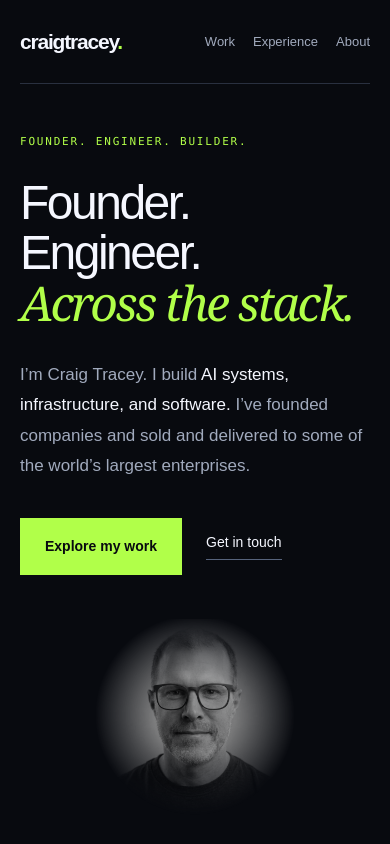
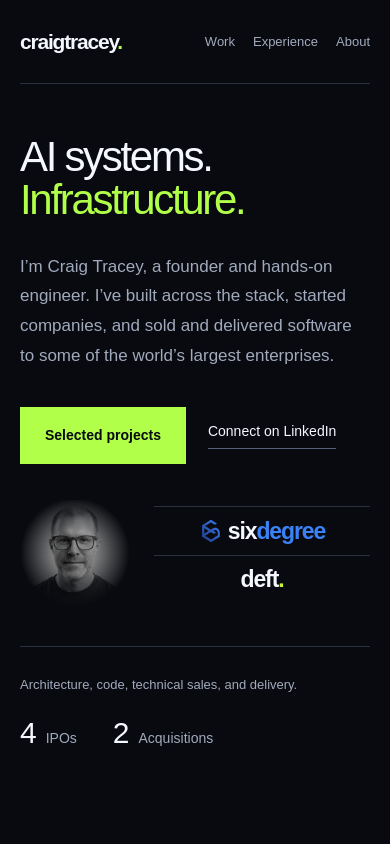
Before and after one commit to craigtracey/craigtracey.com, a Next.js app: page / in a window 390 px wide. Shown: the top 844 px of the page. Built offline with nearby package versions, Linux system fonts and the light colour scheme.

Commit message:
Refine hero and remove eyebrow labels

```diff
--- a/src/app/globals.css
+++ b/src/app/globals.css
@@ -820,3 +820,79 @@ em {
 .career-milestones > div { display: flex; flex-direction: column; gap: 8px; }
 .career-milestones dt { font-size: 14px; color: var(--muted); }
 .career-milestones dd { order: -1; margin: 0; font-size: 42px; line-height: 1; letter-spacing: -1.5px; color: var(--foreground); }
+
+/* Hero: lead with technical focus, with current projects beside the portrait. */
+.hero {
+  grid-template-columns: minmax(0, 1fr) 280px;
+  column-gap: 80px;
+  row-gap: 56px;
+  padding-top: 88px;
+}
+.hero h1 {
+  font-size: clamp(48px, 6.6vw, 92px);
+  line-height: 1.02;
+  letter-spacing: -.055em;
+  font-weight: 500;
+  margin-bottom: 30px;
+}
+.hero h1 > span { color: var(--accent); }
+.hero-description { max-width: 560px; line-height: 1.75; }
+.hero .current-work {
+  display: flex;
+  flex-direction: column;
+  width: 100%;
+  max-width: 280px;
+  padding: 0;
+  gap: 0;
+}
+.hero .portrait { width: 220px; margin-bottom: 16px; }
+.hero-projects { width: 100%; padding-inline: 20px; }
+.hero-projects .eyebrow { margin-bottom: 12px; }
+.hero .hero-projects > a {
+  display: flex;
+  width: 100%;
+  padding-block: 16px;
+  align-items: center;
+  border-top: 1px solid var(--line);
+}
+.hero .hero-projects > a > .project-brand { font-size: inherit; }
+.hero .current-work .brand-wordmark { font-size: 25px; }
+.hero-footnote { margin-top: 0; padding-block: 28px; }
+.hero-footnote > .career-milestones {
+  border: 0;
+  margin: 0;
+  padding: 0;
+  gap: 40px;
+}
+.hero-footnote .career-milestones > div { flex-direction: row; align-items: baseline; gap: 10px; }
+.hero-footnote .career-milestones dd { font-size: 30px; letter-spacing: -1px; }
+.hero-footnote .career-milestones dt { font-size: 14px; }
+@media (max-width: 1000px) {
+  .hero { grid-template-columns: minmax(0, 1fr) 230px; column-gap: 36px; }
+  .hero .portrait { width: 200px; }
+  .hero-projects { padding-inline: 8px; }
+}
+@media (max-width: 760px) {
+  .hero { grid-template-columns: 1fr; padding-top: 52px; row-gap: 36px; }
+  .hero h1 { font-size: clamp(42px, 10vw, 70px); }
+  .hero .eyebrow { font-size: 10px; letter-spacing: 1.2px; }
+  .hero-description { font-size: 17px; }
+  .hero-actions { gap: 22px; }
+  .hero .current-work {
+    display: grid;
+    grid-template-columns: 110px minmax(0, 1fr);
+    max-width: none;
+    gap: 24px;
+    align-items: center;
+  }
+  .hero .portrait { grid-column: auto; width: 110px; margin: 0; }
+  .hero-projects { padding: 0; }
+  .hero .hero-projects > a { padding-block: 12px; }
+  .hero .current-work .brand-wordmark { font-size: 23px; }
+  .hero-footnote { align-items: flex-start; gap: 24px; }
+  .hero-footnote > .career-milestones { gap: 36px; }
+}
+
+.hero-actions { flex-wrap: wrap; }
+.hero-actions .button,
+.hero-actions .text-link { white-space: nowrap; }
--- a/src/app/page.tsx
+++ b/src/app/page.tsx
@@ -47,7 +47,7 @@ function ProjectBrand({ name }: { name: string }) {
   const isSixDegree = name === "SixDegree";
   return (
     <span className={`project-brand ${isSixDegree ? "brand-sixdegree" : "brand-deft"}`}>
-      <Image src={`/logos/${isSixDegree ? "sixdegree" : "deft-mark"}.svg`} alt="" width={36} height={36} unoptimized />
+      {isSixDegree && <Image src="/logos/sixdegree.svg" alt="" width={36} height={36} unoptimized />}
       <span className="brand-wordmark">{isSixDegree ? <><span>six</span><span className="brand-blue">degree</span></> : <>deft<span className="brand-lime">.</span></>}</span>
     </span>
   );
@@ -65,54 +65,56 @@ export default function Home() {
       <main id="main">
         <section className="hero shell" aria-labelledby="hero-title">
           <div className="hero-copy">
-            <p className="eyebrow">FOUNDER. ENGINEER. BUILDER.</p>
-            <h1 id="hero-title">Founder.<br />Engineer.<br /><em>Across the stack.</em></h1>
-            <p className="hero-description">I’m Craig Tracey. I build <strong>AI systems, infrastructure, and software.</strong> I’ve founded companies and sold and delivered to some of the world’s largest enterprises.</p>
-            <div className="hero-actions"><a className="button" href="#work">Explore my work</a><a className="text-link" href={CONTACT_URL}>Get in touch</a></div>
+            <h1 id="hero-title">AI systems.<br /><span>Infrastructure.</span></h1>
+            <p className="hero-description">I’m Craig Tracey, a founder and hands-on engineer. I’ve built across the stack, started companies, and sold and delivered software to some of the world’s largest enterprises.</p>
+            <div className="hero-actions"><a className="button" href="#work">Selected projects</a><a className="text-link" href={CONTACT_URL}>Connect on LinkedIn</a></div>
           </div>
           <aside className="current-work" aria-label="Craig Tracey and current projects">
             <Image className="portrait" src="/images/craig-tracey.webp" alt="Craig Tracey" width={720} height={720} priority unoptimized />
-            <p className="eyebrow">CURRENTLY BUILDING</p>
-            <a href="https://sixdegree.ai"><strong><ProjectBrand name="SixDegree" /></strong><span>Enterprise context for AI</span></a>
-            <a href="https://deft.io"><strong><ProjectBrand name="Deft" /></strong><span>AI for customer conversations</span></a>
+            <div className="hero-projects">
+              <a href="https://sixdegree.ai" aria-label="Visit SixDegree"><ProjectBrand name="SixDegree" /></a>
+              <a href="https://deft.io" aria-label="Visit Deft"><ProjectBrand name="Deft" /></a>
+            </div>
           </aside>
-          <div className="hero-footnote"><span>AI / INFRASTRUCTURE / SOFTWARE</span><p>Architecture, code, technical sales, and delivery.</p></div>
+          <div className="hero-footnote">
+            <p>Architecture, code, technical sales, and delivery.</p>
+            <dl className="career-milestones" aria-label="Career milestones"><div><dt>IPOs</dt><dd>4</dd></div><div><dt>Acquisitions</dt><dd>2</dd></div></dl>
+          </div>
         </section>
 
         <section className="introduction shell" aria-labelledby="intro-title">
-          <p className="eyebrow">BACKGROUND</p>
           <h2 id="intro-title">From the code<br /><span>to the customer.</span></h2>
-          <div className="intro-copy"><p>My experience spans every layer of the stack, from infrastructure and platforms to applications and AI. I’ve founded companies, written the code, and sold and delivered to some of the largest companies in the world.</p><p>I work across architecture, implementation, technical sales, and customer delivery. I’m comfortable writing code and working through requirements with a customer’s engineering team.</p><dl className="career-milestones" aria-label="Career milestones"><div><dt>IPOs</dt><dd>4</dd></div><div><dt>Acquisitions</dt><dd>2</dd></div></dl></div>
+          <div className="intro-copy"><p>My experience spans every layer of the stack, from infrastructure and platforms to applications and AI. I’ve founded companies, written the code, and sold and delivered to some of the largest companies in the world.</p><p>I work across architecture, implementation, technical sales, and customer delivery. I’m comfortable writing code and working through requirements with a customer’s engineering team.</p></div>
         </section>
 
         <section id="work" className="work section shell" aria-labelledby="work-title">
-          <div className="section-heading"><div><p className="eyebrow">PROJECTS</p><h2 id="work-title">Selected projects<span>.</span></h2></div><p>A few things I’ve been building.</p></div>
+          <div className="section-heading"><div><h2 id="work-title">Selected projects<span>.</span></h2></div><p>A few things I’ve been building.</p></div>
           <div className="project-grid">{projects.map((project) => (
             <article className="project" key={project.name}>
               <a className={`project-banner ${project.className}`} href={project.url} aria-label={`Visit ${project.name}`}><Image src={`/images/${project.className}.webp`} alt={`${project.name} website showing the product`} width={1200} height={project.className === "sixdegree" ? 667 : 608} loading="lazy" unoptimized /></a>
-              <div className="project-body"><p className="project-category">{project.category}</p><h3><span className="sr-only">{project.name}</span><span aria-hidden="true"><ProjectBrand name={project.name} /></span></h3><p className="project-description">{project.description}</p><div className="tags">{project.tags.map(tag=><span key={tag}>{tag}</span>)}</div><p className="project-detail">{project.detail}</p><a className="project-visit text-link" href={project.url}>Visit {project.domain}</a></div>
+              <div className="project-body"><h3><span className="sr-only">{project.name}</span><span aria-hidden="true"><ProjectBrand name={project.name} /></span></h3><p className="project-description">{project.description}</p><div className="tags">{project.tags.map(tag=><span key={tag}>{tag}</span>)}</div><p className="project-detail">{project.detail}</p><a className="project-visit text-link" href={project.url}>Visit {project.domain}</a></div>
             </article>
           ))}</div>
         </section>
 
         <section id="experience" className="experience section shell" aria-labelledby="experience-title">
-          <div className="section-heading"><div><p className="eyebrow">EXPERIENCE</p><h2 id="experience-title">Where I’ve worked<span>.</span></h2></div><p>Infrastructure, platforms, and enterprise software.</p></div>
+          <div className="section-heading"><div><h2 id="experience-title">Where I’ve worked<span>.</span></h2></div><p>Infrastructure, platforms, and enterprise software.</p></div>
           <ul className="company-list">{companies.map(company => <li key={company.name}><span className="company-mark">{company.logo && <Image src={company.logo} alt={company.wordmark ? company.name : ""} width={160} height={50} unoptimized loading="lazy" />}{!company.wordmark && <span>{company.name}</span>}</span></li>)}</ul>
         </section>
 
-        <section id="expertise" className="expertise section" aria-labelledby="expertise-title"><div className="shell"><div className="section-heading"><div><p className="eyebrow">EXPERTISE</p><h2 id="expertise-title">Areas of focus<span>.</span></h2></div><p>AI, infrastructure, and enterprise software.</p></div><div className="expertise-grid">{expertise.map(item=><article key={item.title}><div className="expertise-rule" /><h3>{item.title}</h3><p>{item.text}</p><span className="expertise-tags">{item.tags}</span></article>)}</div></div></section>
+        <section id="expertise" className="expertise section" aria-labelledby="expertise-title"><div className="shell"><div className="section-heading"><div><h2 id="expertise-title">Areas of focus<span>.</span></h2></div><p>AI, infrastructure, and enterprise software.</p></div><div className="expertise-grid">{expertise.map(item=><article key={item.title}><div className="expertise-rule" /><h3>{item.title}</h3><p>{item.text}</p><span className="expertise-tags">{item.tags}</span></article>)}</div></div></section>
 
-        <section id="about" className="about section shell" aria-labelledby="about-title"><div><p className="eyebrow">ABOUT</p><h2 id="about-title">I stay close<br /><span>to the work.</span></h2><a className="text-link" href="https://github.com/craigtracey">Find me on GitHub</a></div><div className="about-copy"><p className="large-copy">I’m a founder who writes code.</p><p>I’ve worked at every layer of the stack, from cloud platforms and distributed infrastructure to applications and AI. I’ve also been responsible for selling that work and delivering it to enterprise customers.</p><p>That means thinking about more than implementation: how a system will be deployed, who will operate it, what it costs, and whether it solves the customer’s problem.</p></div></section>
+        <section id="about" className="about section shell" aria-labelledby="about-title"><div><h2 id="about-title">I stay close<br /><span>to the work.</span></h2><a className="text-link" href="https://github.com/craigtracey">Find me on GitHub</a></div><div className="about-copy"><p className="large-copy">I’m a founder who writes code.</p><p>I’ve worked at every layer of the stack, from cloud platforms and distributed infrastructure to applications and AI. I’ve also been responsible for selling that work and delivering it to enterprise customers.</p><p>That means thinking about more than implementation: how a system will be deployed, who will operate it, what it costs, and whether it solves the customer’s problem.</p></div></section>
 
         <section className="writing section shell" aria-labelledby="writing-title">
-          <div><p className="eyebrow">BOOK</p><h2 id="writing-title">Managing Kubernetes<span>.</span></h2></div>
+          <div><h2 id="writing-title">Managing Kubernetes<span>.</span></h2></div>
           <div className="book-feature">
             <a className="book-cover" href="https://www.oreilly.com/library/view/managing-kubernetes/9781492033905/" aria-label="View Managing Kubernetes on O’Reilly"><Image src="/images/managing-kubernetes.jpg" alt="Managing Kubernetes by Brendan Burns and Craig Tracey, published by O’Reilly" width={500} height={656} loading="lazy" unoptimized /></a>
-            <div className="book-copy"><p className="eyebrow">O’REILLY</p><h3>Operating Kubernetes in production</h3><p>Co-authored with Brendan Burns. A guide to Kubernetes architecture, cluster operations, and maintenance.</p><a className="text-link" href="https://www.oreilly.com/library/view/managing-kubernetes/9781492033905/">View the book</a></div>
+            <div className="book-copy"><h3>Operating Kubernetes in production</h3><p>Co-authored with Brendan Burns. A guide to Kubernetes architecture, cluster operations, and maintenance.</p><a className="text-link" href="https://www.oreilly.com/library/view/managing-kubernetes/9781492033905/">View the book</a></div>
           </div>
         </section>
 
-        <section id="contact" className="contact shell" aria-labelledby="contact-title"><div className="contact-inner"><p className="eyebrow">CONTACT</p><h2 id="contact-title">Working on something?<br /><em>Get in touch.</em></h2><div className="contact-bottom"><p>For engineering work, advisory, or a conversation<br />about AI and infrastructure.</p><a className="button" href={CONTACT_URL}>Message me on LinkedIn</a></div></div></section>
+        <section id="contact" className="contact shell" aria-labelledby="contact-title"><div className="contact-inner"><h2 id="contact-title">Working on something?<br /><em>Get in touch.</em></h2><div className="contact-bottom"><p>For engineering work, advisory, or a conversation<br />about AI and infrastructure.</p><a className="button" href={CONTACT_URL}>Message me on LinkedIn</a></div></div></section>
       </main>
       <footer className="site-footer shell"><a className="wordmark" href="#">craigtracey<span>.</span></a><p>© {new Date().getFullYear()} Craig Tracey</p><nav aria-label="Social links"><a href="https://github.com/craigtracey">GitHub</a><a href="https://www.linkedin.com/in/craigtracey">LinkedIn</a><a href={CONTACT_URL}>Contact</a></nav></footer>
     </>
```
